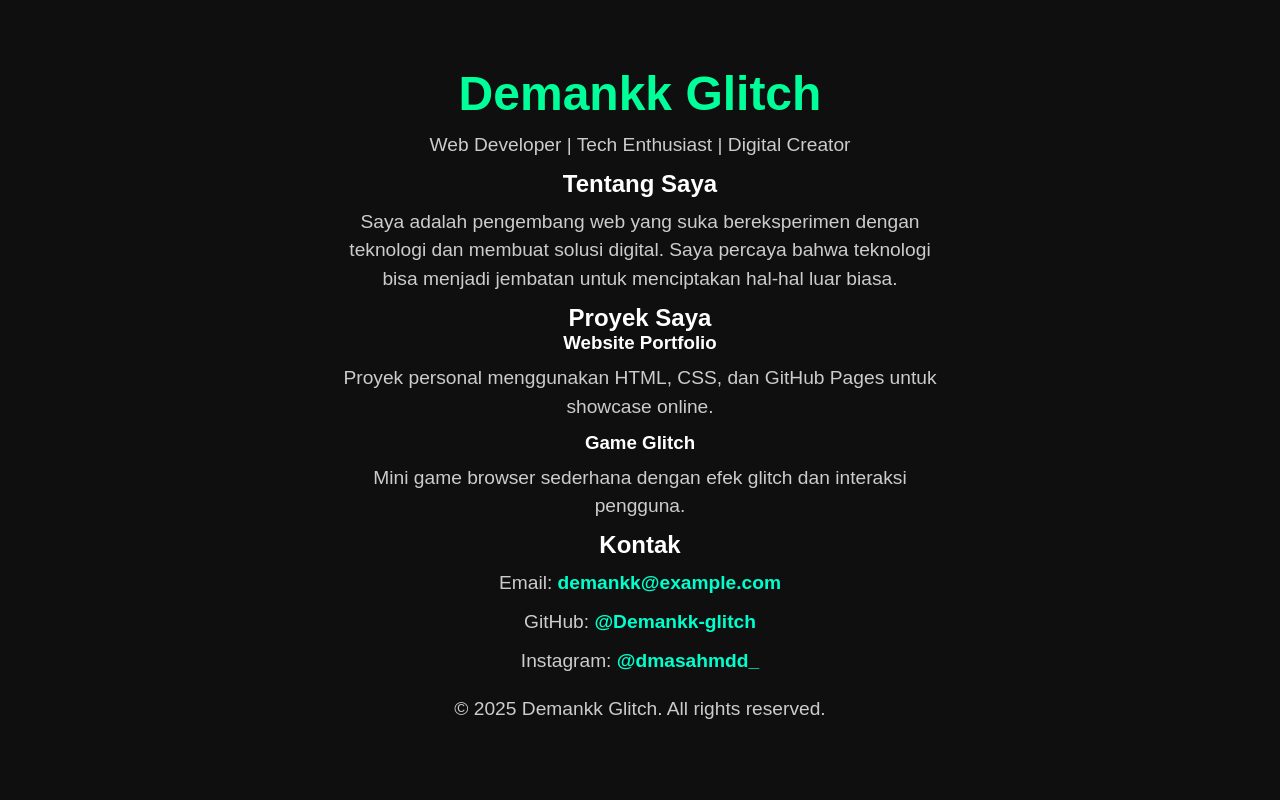
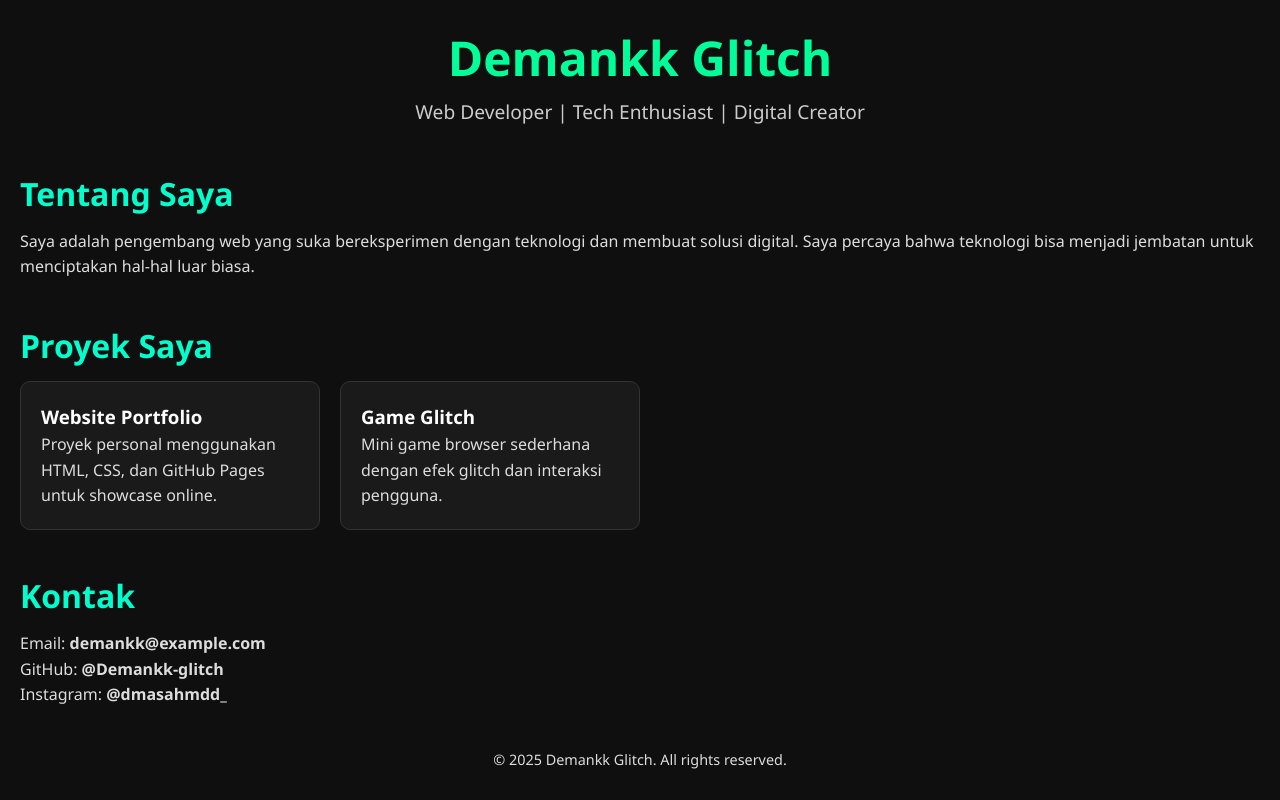
Before and after one commit to Demankk-glitch/Demank-glitch, a plain HTML site: page index.html in a window 1280 px wide. Drawn offline with Linux system fonts and the light colour scheme.

Commit message:
Update style.css
Signed-off-by: Demankk-glitch <dimasahmadr3@gmail.com>

```diff
--- a/style.css
+++ b/style.css
@@ -1,4 +1,3 @@
-/* Reset dasar */
 * {
   margin: 0;
   padding: 0;
@@ -6,38 +5,78 @@
 }
 
 body {
-  font-family: Arial, sans-serif;
-  background: #0f0f0f;
+  font-family: 'Segoe UI', sans-serif;
+  background-color: #0f0f0f;
   color: #ffffff;
-  display: flex;
-  flex-direction: column;
-  justify-content: center;
-  align-items: center;
-  height: 100vh;
-  text-align: center;
+  line-height: 1.6;
+  padding: 20px;
 }
 
-h1 {
+header {
+  text-align: center;
+  margin-bottom: 40px;
+}
+
+header h1 {
   font-size: 3em;
   color: #00ff99;
+}
+
+header p {
+  font-size: 1.2em;
+  color: #cccccc;
+}
+
+section {
+  margin-bottom: 40px;
+}
+
+h2 {
+  font-size: 2em;
+  color: #00ffcc;
   margin-bottom: 10px;
 }
 
-p {
-  font-size: 1.2em;
-  max-width: 600px;
-  margin: 10px 0;
-  line-height: 1.5;
-  color: #cccccc;
+p, a {
+  color: #dddddd;
+  font-size: 1em;
 }
 
 a {
-  color: #00ffcc;
   text-decoration: none;
   font-weight: bold;
-  transition: color 0.3s;
 }
 
 a:hover {
-  color: #ffffff;
+  color: #00ffcc;
 }
+
+.project-list {
+  display: flex;
+  flex-wrap: wrap;
+  gap: 20px;
+}
+
+.project-card {
+  background-color: #1a1a1a;
+  border: 1px solid #333;
+  padding: 20px;
+  border-radius: 10px;
+  width: 100%;
+  max-width: 300px;
+}
+
+footer {
+  text-align: center;
+  margin-top: 40px;
+  font-size: 0.9em;
+  color: #888;
+}
+
+/* Responsive */
+@media (max-width: 600px) {
+  .project-list {
+    flex-direction: column;
+    align-items: center;
+  }
+}
```
